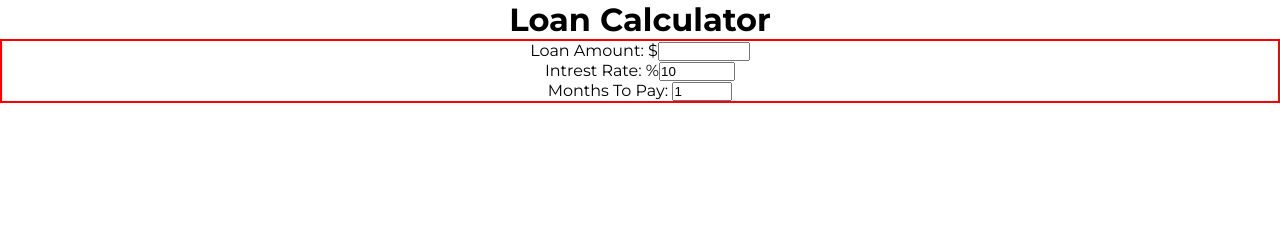
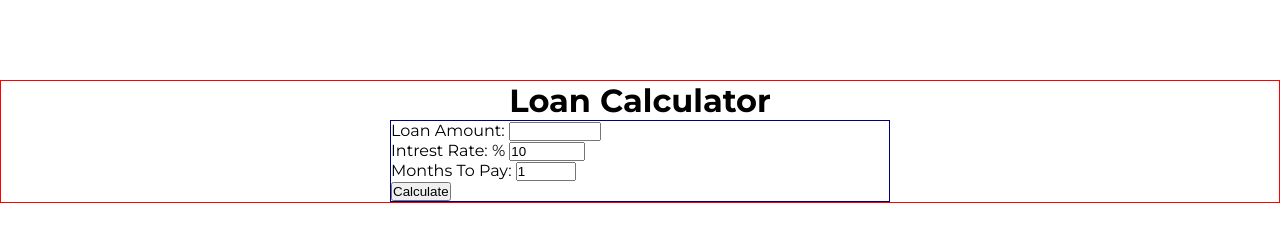
Before and after one commit to Ayush01015/Loan-Calculator-Vanilla.js-, a plain HTML site: page index.html in a window 1280 px wide. Drawn offline with Linux system fonts and the light colour scheme.

Commit message:
Logic Added

```diff
--- a/index.html
+++ b/index.html
@@ -9,17 +9,24 @@
     <title>Document</title>
 </head>
 <body>
+    <div class="container">
         <h1>Loan Calculator</h1>
         <div class="form">
             <p>
-            Loan Amount: $<input id="amount" type="number" min="1" max="5000000"  onchange="computeLoan()"/>
+                <label for="">Loan Amount: </label>
+                <input id="amount" type="number" min="1" max="5000000"  onchange="computeLoan()"/>
             </p>
             <p>
-            Intrest Rate: %<input id="intrest_rate" type="number" min="0" max="100" value="10" step=".1" onchange="computeLoan()"/>
+                <label for="">Intrest Rate: %</label>
+                <input id="interest_rate" type="number" min="0" max="100" value="10" step=".1" onchange="computeLoan()"/>
             </p>
             <p>
-            Months To Pay: <input id="months" type="number" min="1" max="300" value="1" step="1" onchange="computeLoan()"/>
+                <label for="">Months To Pay: </label>
+                <input id="months" type="number" min="1" max="300" value="1" step="1" onchange="computeLoan()"/>
             </p>
+            <button onclick="computeLoan()">Calculate</button>
+        </div>
+        <h4 id="payment"></h4>
     </div>
 </body>
 </html>
--- a/index.js
+++ b/index.js
@@ -0,0 +1,13 @@
+
+
+
+function computeLoan(){
+    let amount = document.getElementById('amount').value;
+    let interest_rate = document.getElementById('interest_rate').value;
+    let months = document.getElementById('months').value;
+    let interest = (amount * (interest_rate * 0.01)) / months;
+    let payment = ((amount/months)+interest).toFixed(2);
+    payment = payment.toString().replace(/\B(?=(\d{3})+(?!\d))/g,",");
+    document.getElementById('payment').innerHTML = "Monthly Payment = $" + payment;
+    console.log("Payment: ", payment);
+}
--- a/styles/style.css
+++ b/styles/style.css
@@ -11,11 +11,30 @@ body{
     font-family: 'Montserrat', sans-serif;
 }
 
-h1{
+.container{
+    border: 1px solid red;
+    position: absolute;
+    top: 10%;
+    width: 100%;
+}
+
+h1,
+h4{
     text-align: center;
 }
+.form {
+    border: 1px solid navy;
+    width: 100%;
+    max-width: 500px;
+    margin: auto;
+    /* text-align: center; */
+}
+p{
 
-.form{
-    text-align: center;
-    border:2px solid red;
 }
+label{
+
+}
+.form input{
+
+}
```
Lines whose indentation alone changed are shown as unchanged.
